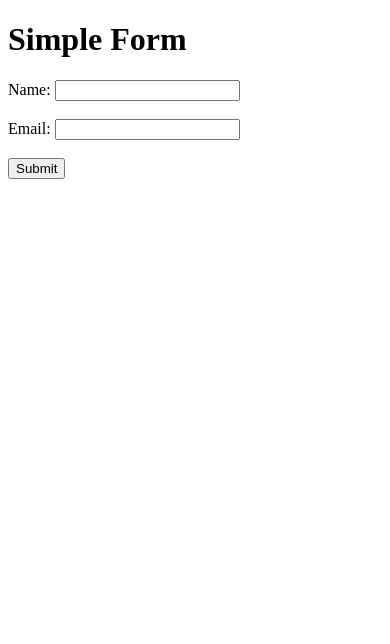
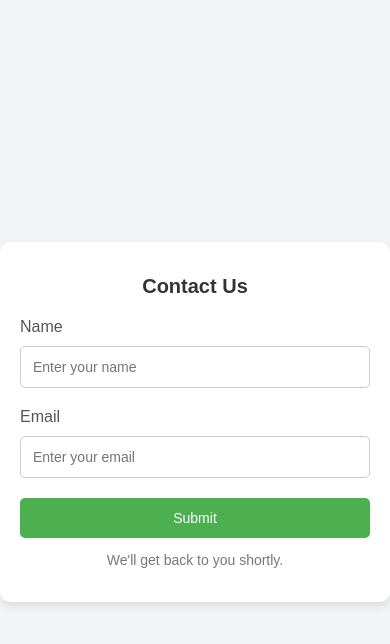
Before and after one commit to mahyaa21/docker-form, a website: page index.html in a window 390 px wide. Drawn offline with Linux system fonts and the light colour scheme.

```diff
--- a/index.html
+++ b/index.html
@@ -1,20 +1,109 @@
 <!DOCTYPE html>
 <html lang="en">
+
 <head>
     <meta charset="UTF-8">
     <meta name="viewport" content="width=device-width, initial-scale=1.0">
-    <title>Simple Form</title>
+    <title>Beautiful Form</title>
+    <style>
+        body {
+            font-family: 'Arial', sans-serif;
+            background-color: #f3f4f6;
+            margin: 0;
+            padding: 0;
+            display: flex;
+            justify-content: center;
+            align-items: center;
+            height: 100vh;
+        }
+
+        .form-container {
+            background-color: #ffffff;
+            padding: 40px;
+            border-radius: 10px;
+            box-shadow: 0 4px 8px rgba(0, 0, 0, 0.1);
+            max-width: 400px;
+            width: 100%;
+        }
+
+        .form-container h1 {
+            text-align: center;
+            margin-bottom: 20px;
+            font-size: 24px;
+            color: #333;
+        }
+
+        .form-container label {
+            display: block;
+            margin-bottom: 10px;
+            font-size: 16px;
+            color: #555;
+        }
+
+        .form-container input[type="text"],
+        .form-container input[type="email"] {
+            width: 100%;
+            padding: 12px;
+            margin-bottom: 20px;
+            border: 1px solid #ccc;
+            border-radius: 5px;
+            box-sizing: border-box;
+            font-size: 14px;
+        }
+
+        .form-container input[type="submit"] {
+            width: 100%;
+            padding: 12px;
+            background-color: #4CAF50;
+            color: white;
+            border: none;
+            border-radius: 5px;
+            font-size: 16px;
+            cursor: pointer;
+            transition: background-color 0.3s ease;
+        }
+
+        .form-container input[type="submit"]:hover {
+            background-color: #45a049;
+        }
+
+        .form-container p {
+            text-align: center;
+            font-size: 14px;
+            color: #777;
+        }
+
+        /* Responsive Design */
+        @media (max-width: 600px) {
+            .form-container {
+                padding: 20px;
+            }
+
+            .form-container h1 {
+                font-size: 20px;
+            }
+
+            .form-container input[type="submit"] {
+                font-size: 14px;
+            }
+        }
+    </style>
 </head>
+
 <body>
-    <h1>Simple Form</h1>
-    <form action="/submit" method="POST">
-        <label for="name">Name:</label>
-        <input type="text" id="name" name="name" required>
-        <br><br>
-        <label for="email">Email:</label>
-        <input type="email" id="email" name="email" required>
-        <br><br>
-        <input type="submit" value="Submit">
-    </form>
+    <div class="form-container">
+        <h1>Contact Us</h1>
+        <form action="/submit" method="POST">
+            <label for="name">Name</label>
+            <input type="text" id="name" name="name" placeholder="Enter your name" required>
+
+            <label for="email">Email</label>
+            <input type="email" id="email" name="email" placeholder="Enter your email" required>
+
+            <input type="submit" value="Submit">
+        </form>
+        <p>We'll get back to you shortly.</p>
+    </div>
 </body>
+
 </html>
```
Also changed, not shown: confirmation.html (added, +99 -0 lines), docker-commands.md (+3 -3 lines), server.js (+6 -1 lines).
